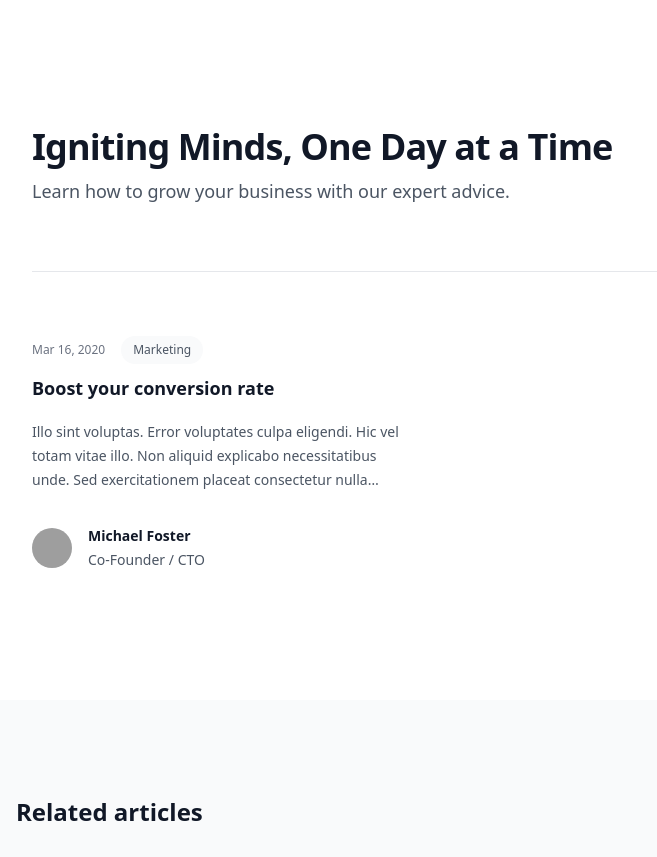
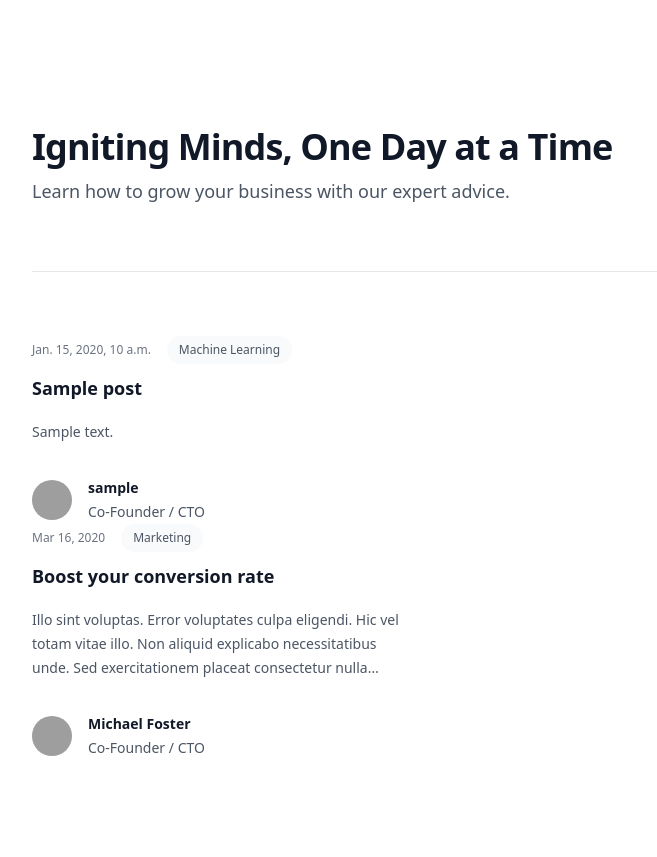
Before and after one commit to sphinx-austin/blogging-platform, a Django app: page / in a window 1280 px wide. Shown: the part 65-922 px from the top of the page, without its empty margins (0-657 px from the left). Run offline with Django 4.2, Linux system fonts and the light colour scheme; tables that the repository leaves empty hold one stand-in row (values such as "Sample post"); style sheets or scripts are compiled from the project's sources; some libraries are stand-ins or nearby versions; grey boxes are pictures that could not be loaded.

Commit message:
update home template

```diff
--- a/templates/posts/home.html
+++ b/templates/posts/home.html
@@ -17,7 +17,7 @@
     <div
       class="mx-auto mt-10 grid max-w-2xl grid-cols-1 gap-x-8 gap-y-16 border-t border-gray-200 pt-10 sm:mt-16 sm:pt-16 lg:mx-0 lg:max-w-none lg:grid-cols-3"
     >
-      <!-- {% for post in posts reversed %}
+      {% for post in object_list reversed %}
       <article class="flex max-w-xl flex-col items-start justify-between">
         <div class="flex items-center gap-x-4 text-xs">
           <time datetime="2020-03-16" class="text-gray-500"
@@ -26,7 +26,7 @@
           <a
             href="#"
             class="relative z-10 rounded-full bg-gray-50 px-3 py-1.5 font-medium text-gray-600 hover:bg-gray-100"
-            >{{post.category}}</a
+            >Machine Learning</a
           >
         </div>
         <div class="group relative">
@@ -58,8 +58,8 @@
             <p class="text-gray-600">Co-Founder / CTO</p>
           </div>
         </div>
-      </article> -->
-      <!-- {% endfor %} -->
+
+       {% endfor %}
 
       <!-- POSTS template -->
 
```
